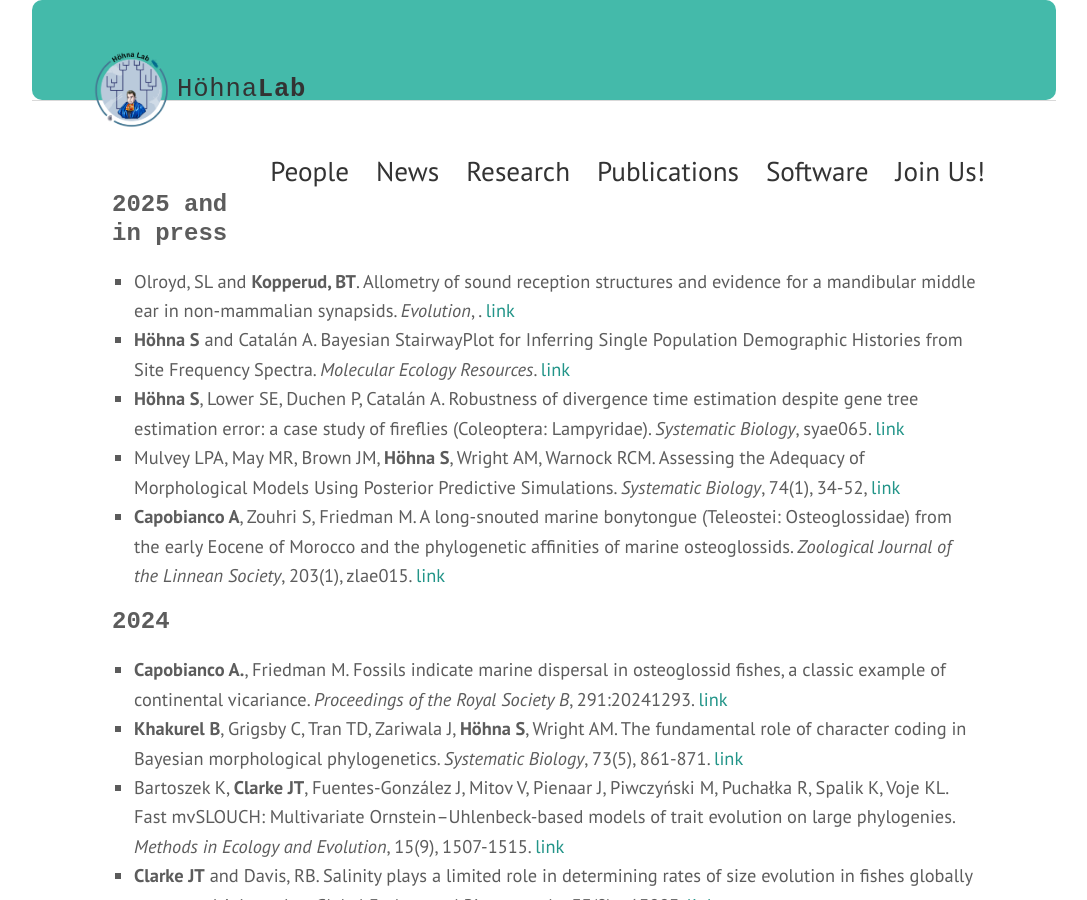
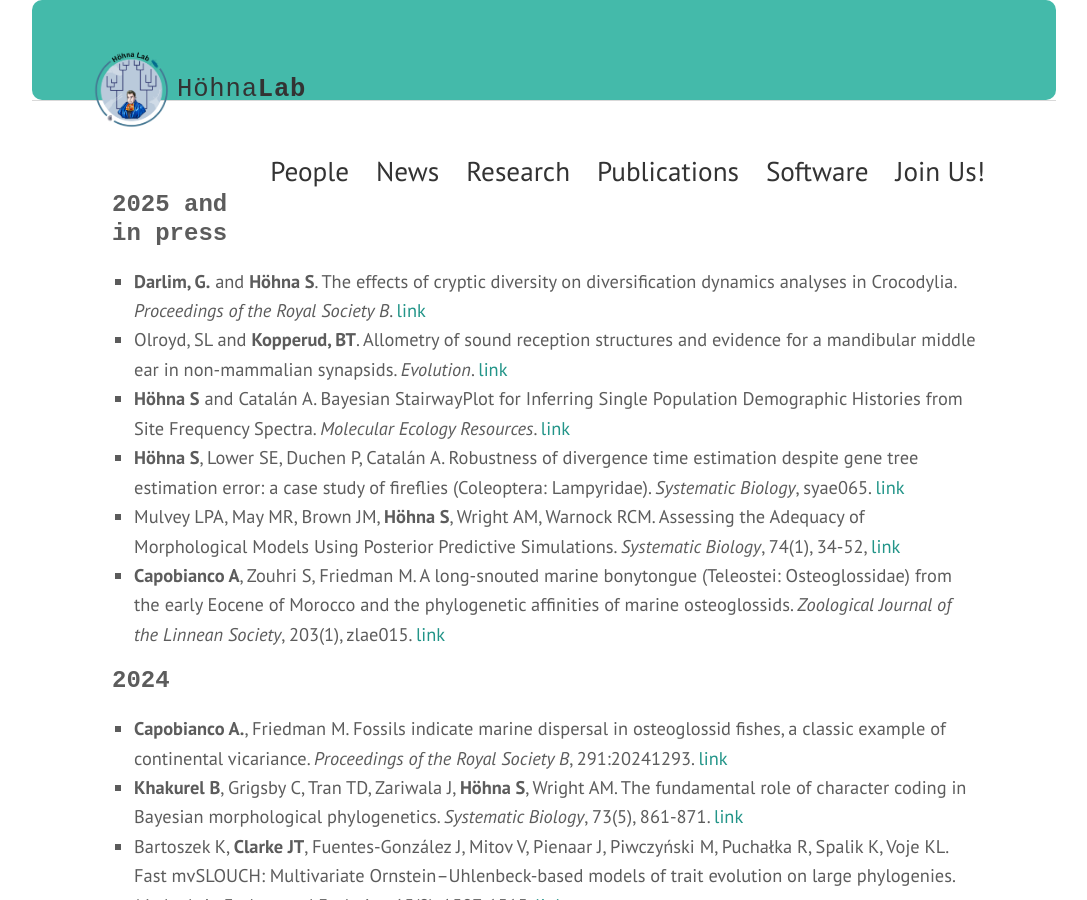
Before and after one commit to hoehnalab/hoehnalab.github.io, a Jekyll site: the page built from publications.md, in a window 1280 px wide and 900 px high. Shown: the whole window, without its empty margins (96-1183 px from the left). Built offline with Jekyll 4.4.1, drawn with Linux system fonts in a browser that asks for light colours; some web fonts are replaced.

Commit message:
Update publications.md

```diff
--- a/publications.md
+++ b/publications.md
@@ -4,8 +4,8 @@ title: Publications
 permalink: /publications/
 ---
 <h3>2025 and in press</h3>
-<!-- <strong>Darlim, G.</strong> and <strong>Höhna S</strong>. The effects of cryptic diversity on diversification dynamics analyses in Crocodylia. *Proceedings of the Royal Society B* -->
-- Olroyd, SL and <strong>Kopperud, BT</strong>. Allometry of sound reception structures and evidence for a mandibular middle ear in non-mammalian synapsids. *Evolution*, . [link](https://doi.org/10.1093/evolut/qpaf041)
+- <strong>Darlim, G.</strong> and <strong>Höhna S</strong>. The effects of cryptic diversity on diversification dynamics analyses in Crocodylia. *Proceedings of the Royal Society B*. [link](https://doi.org/10.1098/rspb.2025.0091)
+- Olroyd, SL and <strong>Kopperud, BT</strong>. Allometry of sound reception structures and evidence for a mandibular middle ear in non-mammalian synapsids. *Evolution*. [link](https://doi.org/10.1093/evolut/qpaf041)
 - <strong>Höhna S</strong> and Catalán A. Bayesian StairwayPlot for Inferring Single Population Demographic Histories from Site Frequency Spectra. *Molecular Ecology Resources*. [link](https://doi.org/10.1111/1755-0998.14087)
 - <strong>Höhna S</strong>, Lower SE, Duchen P, Catalán A. Robustness of divergence time estimation despite gene tree estimation error: a case study of fireflies (Coleoptera: Lampyridae). *Systematic Biology*,  syae065. [link](https://doi.org/10.1093/sysbio/syae065)
 - Mulvey LPA, May MR, Brown JM, <strong>Höhna S</strong>, Wright AM, Warnock RCM. Assessing the Adequacy of Morphological Models Using Posterior Predictive Simulations. *Systematic Biology*, 74(1), 34-52, [link](https://doi.org/10.1093/sysbio/syae055)
```
